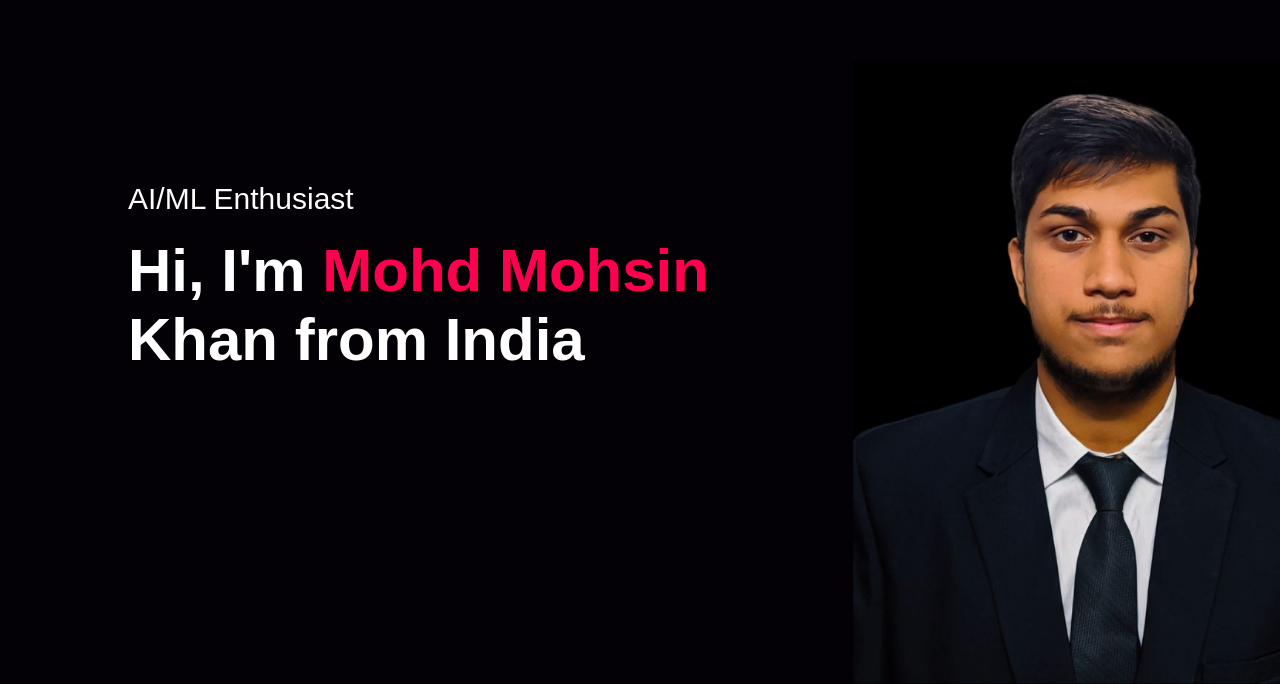
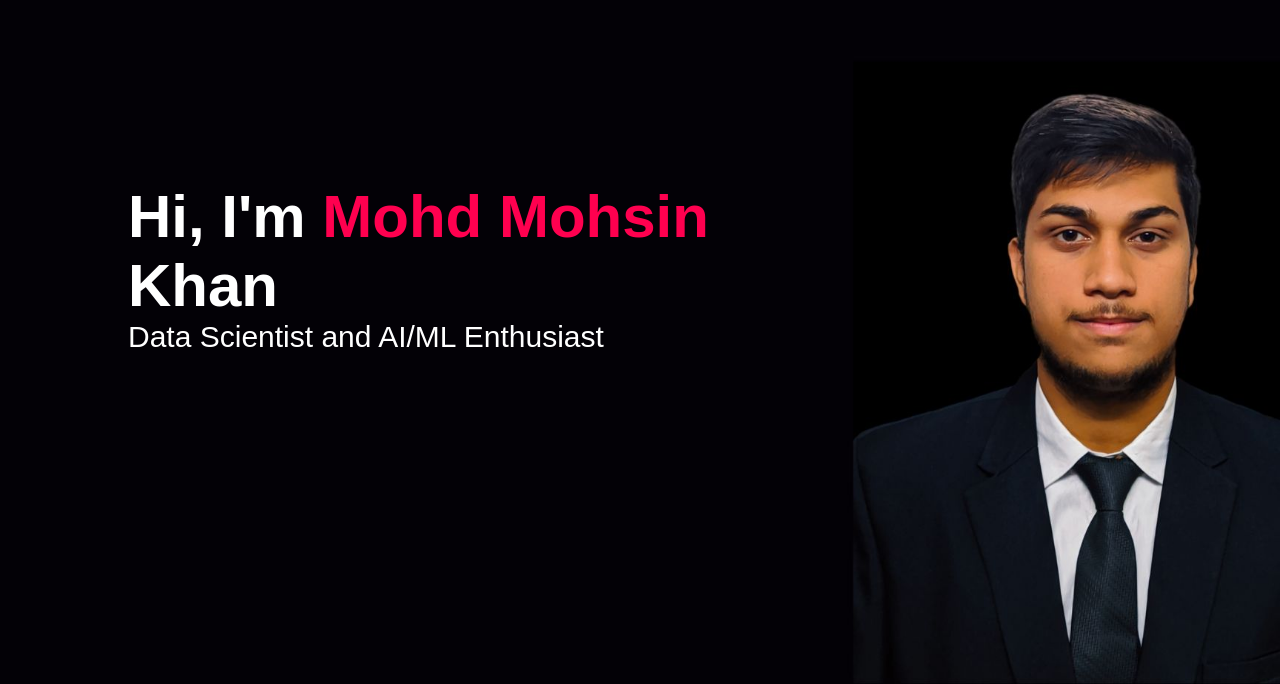
Before and after one commit to mohdmohsin0403/Portfolio-Mohsin, a plain HTML site: page index.html in a window 1280 px wide. Shown: the part 116-800 px from the top of the page. Drawn offline with Linux system fonts and the light colour scheme.

Commit message:
Update index.html

```diff
--- a/index.html
+++ b/index.html
@@ -24,8 +24,9 @@
                     <i class="fa-solid fa-bars" onclick="openmenu()"></i>
                 </nav>
                 <div class="header-text">
-                    <p>AI/ML Enthusiast</p>
-                    <h1>Hi, I'm <span>Mohd Mohsin</span> <br>Khan from India</h1>
+
+                    <h1>Hi, I'm <span>Mohd Mohsin</span> <br>Khan</h1>
+                    <p>Data Scientist and AI/ML Enthusiast</p>
                 </div>
             </div>
         </div>
@@ -199,7 +200,7 @@ I'm excited to see what the future holds for me. I know that I have the skills a
                             <a href="https://twitter.com/archaic_rhymist"><i class="fa-brands fa-twitter"></i></a>
                             <a href="https://medium.com/@mohsin-khan2020"><i class="fa-brands fa-medium"></i></a>
                         </div>
-                        <a href="images/Resume- Mohsin.pdf" download class="btn btn2">Download CV</a>
+                        <a href="images/Resume- Mohsin.pdf" download class="btn btn2">Resume</a>
                     </div>
                     <div class="contact-right">
                         <form name="submit-to-google-sheet">
```
